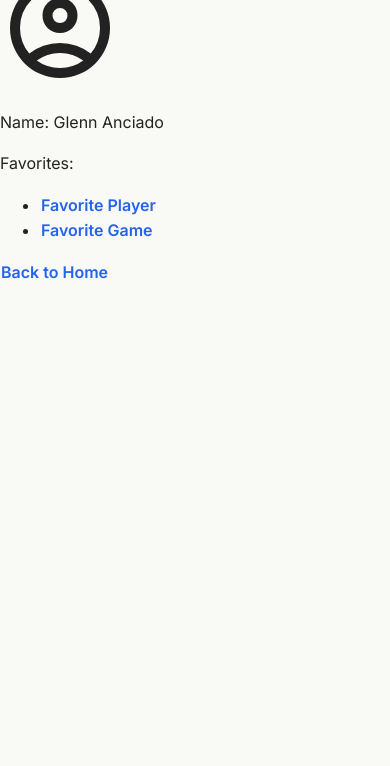
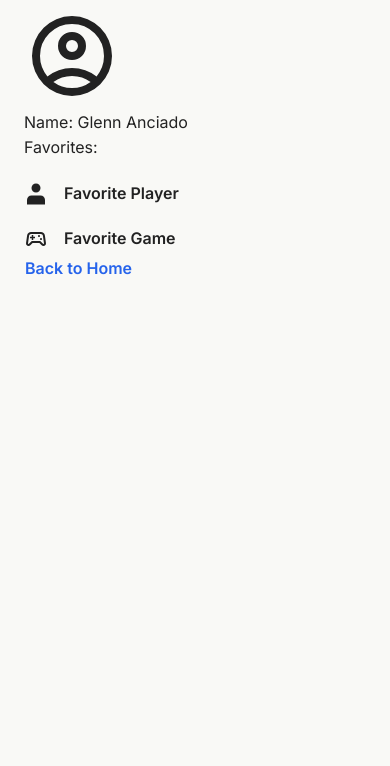
Before and after one commit to GAnciado03/437_labs, a website: page packages/proto/user.html in a window 390 px wide. Shown: the part 78-844 px from the top of the page. Drawn offline with nearby package versions, Linux system fonts and the light colour scheme.

Commit message:
Finished lab 5.

```diff
--- a/packages/proto/styles/pages.css
+++ b/packages/proto/styles/pages.css
@@ -31,6 +31,11 @@ h2 {
 }
 h3 {
   font-size: clamp(1.25rem, 0.9rem + 1vw, 1.5rem);
+}
+
+.container > h1 {
+  text-align: center;
+  margin-bottom: var(--space-4);
 }
 
 a {
@@ -86,7 +91,7 @@ pre {
   padding: var(--space-4);
 }
 
-.cnav-list {
+.nav-list {
   list-style: none;
   margin: var(--space-3) 0 0;
   padding: 0;
@@ -96,7 +101,7 @@ pre {
 
 .nav-list li {
   display: flex;
-    align-items:center;
+  align-items: center;
   gap: var(--space-2);
 }
 
@@ -104,16 +109,49 @@ pre {
   color: var(--color-text);
   font-weight: 600;
   text-decoration: none;
-    padding: .25rem .25rem;
+  padding: 0.25rem 0.25rem;
 }
-.nav-list a:hover{
+.nav-list a:hover {
   color: var(--color-accent);
 }
 
 .icon {
   width: 24px;
   height: 24px;
-    fill:currentColor;
+  fill: currentColor;
   vertical-align: -0.15em;
   flex: 0 0 auto;
 }
+
+:root {
+  --grid-cols: 12;
+  --grid-gap: var(--space-3);
+}
+.grid {
+  display: grid;
+  grid-template-columns: repeat(var(--grid-cols), minmax(0, 1fr));
+  gap: var(--grid-gap);
+}
+.span-12 {
+  grid-column: span 12;
+}
+.span-6 {
+  grid-column: span 6;
+}
+.span-4 {
+  grid-column: span 4;
+}
+.span-3 {
+  grid-column: span 3;
+}
+
+@media (max-width: 900px) {
+  :root {
+    --grid-cols: 8;
+  }
+}
+@media (max-width: 600px) {
+  :root {
+    --grid-cols: 4;
+  }
+}
--- /dev/null
+++ b/packages/proto/styles/reset.css
@@ -0,0 +1,19 @@
+/* Lab 5 – CSS Reset (very small, general) */
+*, *::before, *::after {
+  box-sizing: border-box;
+}
+
+html, body, h1, h2, h3, p, ul, ol, li, figure {
+  margin: 0;
+  padding: 0;
+}
+
+body { line-height: 1.5; }
+
+img, picture, svg, video, canvas { max-width: 100%; height: auto; }
+
+ul[role="list"], ol[role="list"] { list-style: none; }
+
+@media (prefers-reduced-motion: reduce) {
+  *, *::before, *::after { animation-duration: 0.01ms !important; animation-iteration-count: 1 !important; transition-duration: 0.01ms !important; scroll-behavior: auto !important; }
+}
--- a/packages/proto/user.html
+++ b/packages/proto/user.html
@@ -8,20 +8,27 @@
 
         <link href="https://fonts.googleapis.com/css2?family=Material+Symbols+Rounded" rel="stylesheet">
 
+        <link rel="stylesheet" href="styles/reset.css">
         <link rel="stylesheet" href="styles/pages.css">
         <link rel="icon" type="image/x-icon" href="icons/favicon.ico">
     </head>
-    <h1>User Profile</h1>
     <body>
-        <svg class="icon" aria-hidden="true" style="width:120px;height:120px">
-            <use href="icons/icons.svg#user-default"></use>
-        </svg>
-        <p>Name: Glenn Anciado</p>
-        <p>Favorites:</p>
-        <ul>
-            <li><a href="player.html">Favorite Player</a></li>
-            <li><a href="game.html">Favorite Game</a></li>
-        </ul>
-        <a href="index.html">Back to Home</a>
+        <main class="container">
+            <h1>User Profile</h1>
+            <p>
+                <svg class="icon" aria-hidden="true" style="--icon-size: 96px; width: var(--icon-size); height: var(--icon-size)">
+                    <use href="icons/icons.svg#user-default"></use>
+                </svg>
+            </p>
+            <p>Name: Glenn Anciado</p>
+            <p>Favorites:</p>
+            <ul class="nav-list">
+                <li><svg class="icon" aria-hidden="true"><use href="icons/icons.svg#player-icon-default"></use></svg>
+                    <a href="player.html">Favorite Player</a></li>
+                <li><svg class="icon" aria-hidden="true"><use href="icons/icons.svg#icon-controller"></use></svg>
+                    <a href="game.html">Favorite Game</a></li>
+            </ul>
+            <p><a href="index.html">Back to Home</a></p>
+        </main>
     </body>
 </html>
```
Also changed, not shown: packages/proto/events.html (+1 -0 lines), packages/proto/game.html (+1 -0 lines), packages/proto/index.html (+5 -0 lines), packages/proto/match.html (+1 -0 lines), packages/proto/player.html (+1 -0 lines), packages/proto/player2.html (+1 -0 lines), packages/proto/stats.html (+1 -0 lines), packages/proto/stats2.html (+1 -0 lines), packages/proto/team.html (+1 -0 lines), packages/proto/team2.html (+1 -0 lines), packages/proto/tournament.html (+6 -3 lines). Lines whose indentation alone changed are shown as unchanged.
